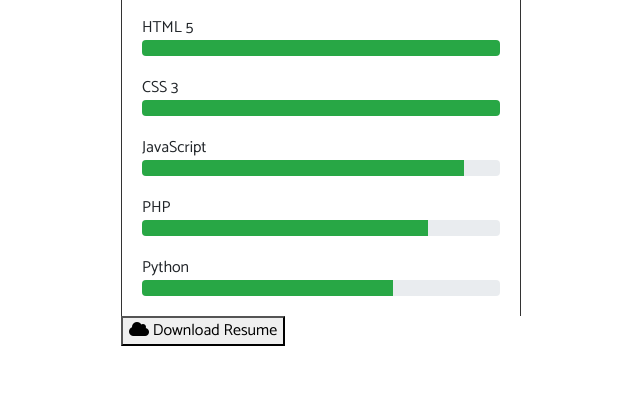
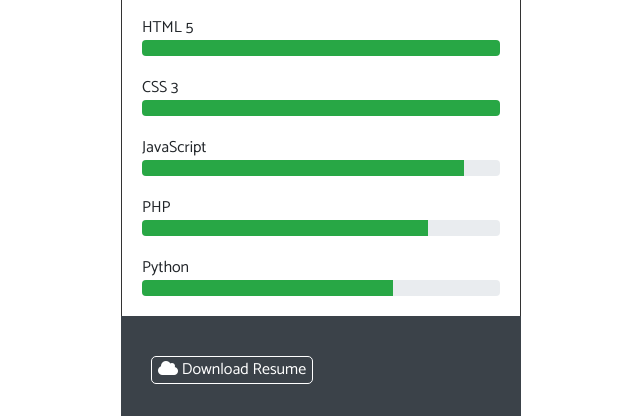
Before and after one commit to carlnikitin/pvk, a PHP site: page / in a window 1280 px wide. Shown: the part 958-1374 px from the top of the page, without its empty margins (319-959 px from the left). Before the commit the page ends 1304 px from the top, so only its background shows below. Run offline with PHP 8.4, Linux system fonts and the light colour scheme; some libraries are stand-ins or nearby versions.

Commit message:
Footer ja buttoni style

```diff
--- a/portfoolio/css/style.css
+++ b/portfoolio/css/style.css
@@ -110,3 +110,18 @@
     margin: 20px 0px 0px 0px;
     padding: 0px;
 }
+
+
+.footer {
+    background-color: #3b4249;
+    color: #fff;
+    height: 100px;
+}
+
+.buttonfooter {
+    background-color: #3b4249;
+    border: 1px solid #fff;
+    border-radius: 5px;
+    color: #fff;
+    margin: 40px 0px 0px 30px;
+}
```
